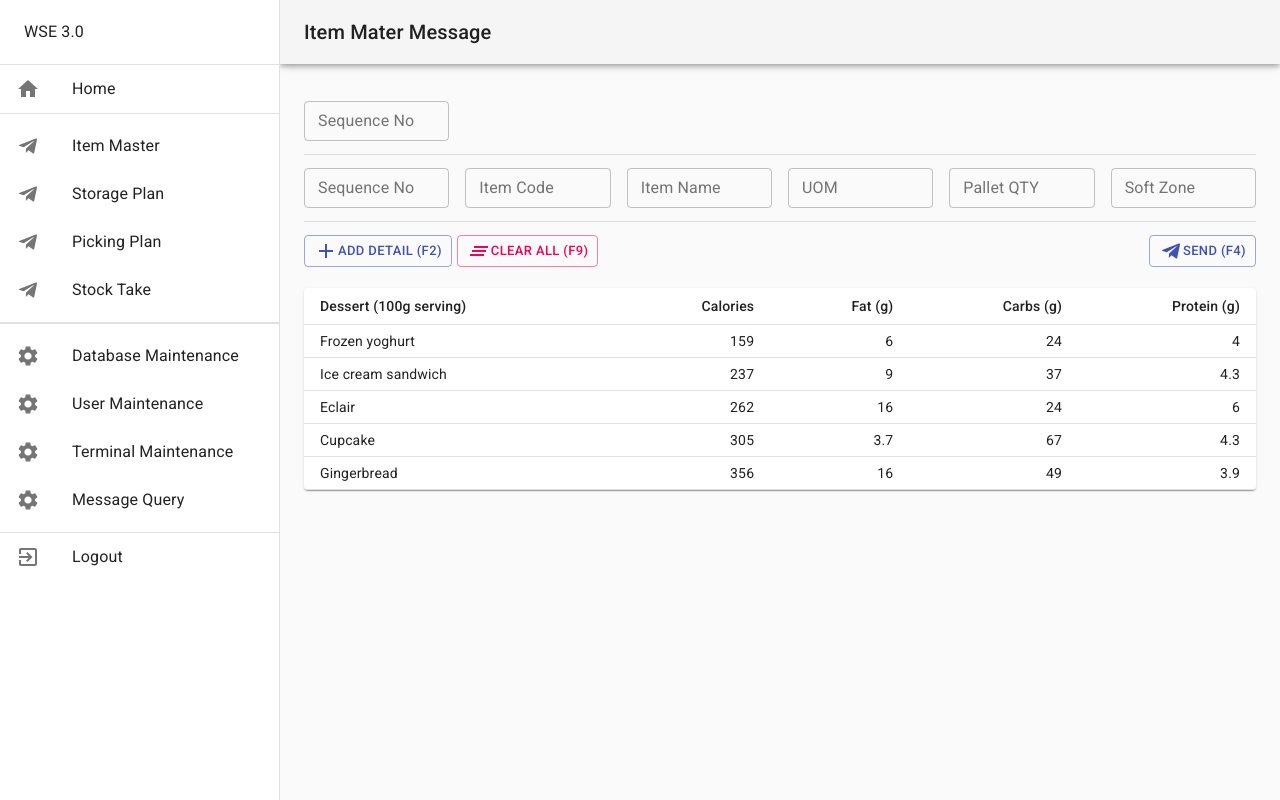
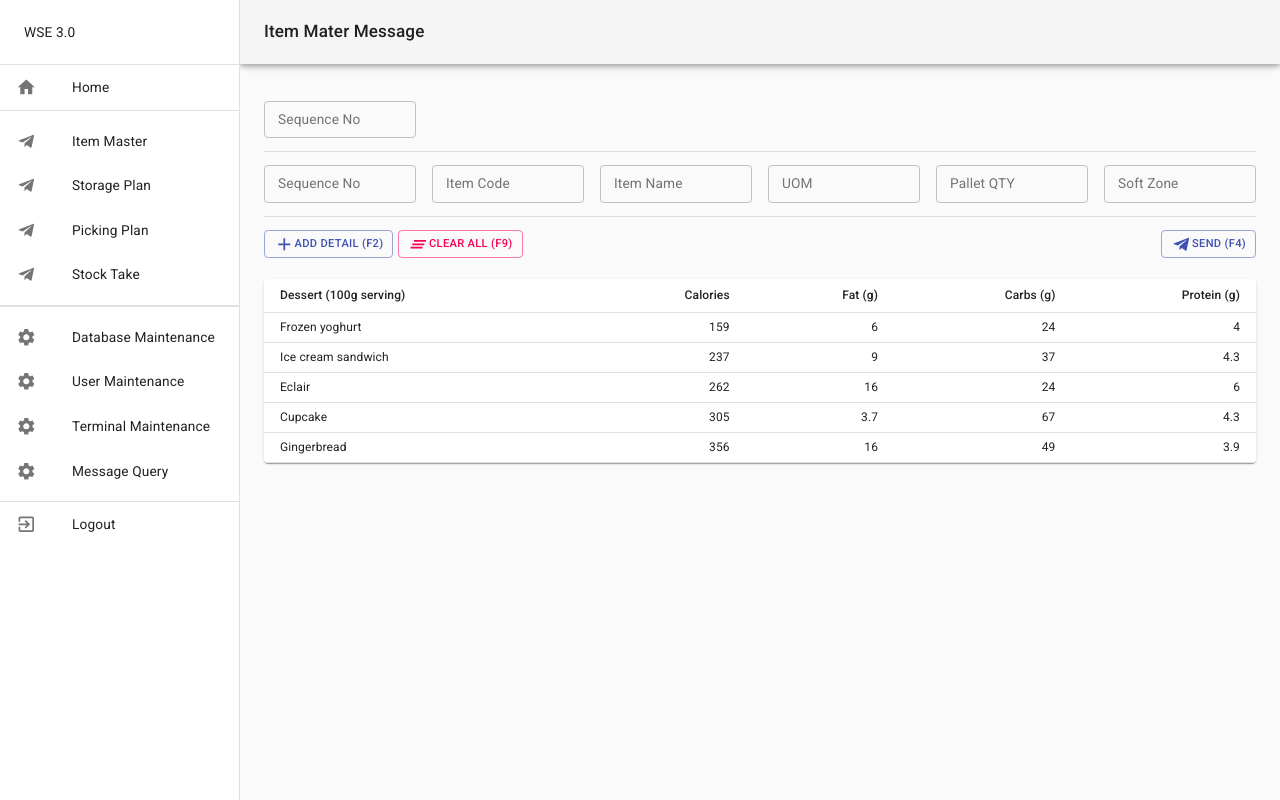
Before and after one commit to xueyublue/wse3, a React (Create React App) app: page / in a window 1280 px wide. Built offline with nearby package versions, Linux system fonts and the light colour scheme.

Commit message:
add react-router lib

```diff
--- a/package.json
+++ b/package.json
@@ -10,6 +10,7 @@
     "@testing-library/user-event": "12.6.2",
     "react": "17.0.1",
     "react-dom": "17.0.1",
+    "react-router-dom": "5.2.0",
     "react-scripts": "4.0.1",
     "web-vitals": "0.2.4"
   },
--- a/src/component/AppBar.js
+++ b/src/component/AppBar.js
@@ -4,7 +4,7 @@ import AppBar from "@material-ui/core/AppBar";
 import Toolbar from "@material-ui/core/Toolbar";
 import Typography from "@material-ui/core/Typography";
 
-const drawerWidth = 280;
+const drawerWidth = 240;
 
 const useStyles = makeStyles((theme) => ({
   appBar: {
--- a/src/component/NavBar.js
+++ b/src/component/NavBar.js
@@ -13,7 +13,7 @@ import ExitToAppIcon from "@material-ui/icons/ExitToApp";
 import Toolbar from "@material-ui/core/Toolbar";
 import { Typography } from "@material-ui/core";
 
-const drawerWidth = 280;
+const drawerWidth = 240;
 
 const useStyles = makeStyles((theme) => ({
   appBar: {
--- a/src/theme.js
+++ b/src/theme.js
@@ -12,7 +12,7 @@ const theme = createMuiTheme({
   //     },
   //   },
   typography: {
-    fontSize: 14,
+    fontSize: 12,
   },
 });
 
```
Also changed, not shown: 2 other files (tests, documents, lock files or other folders).
